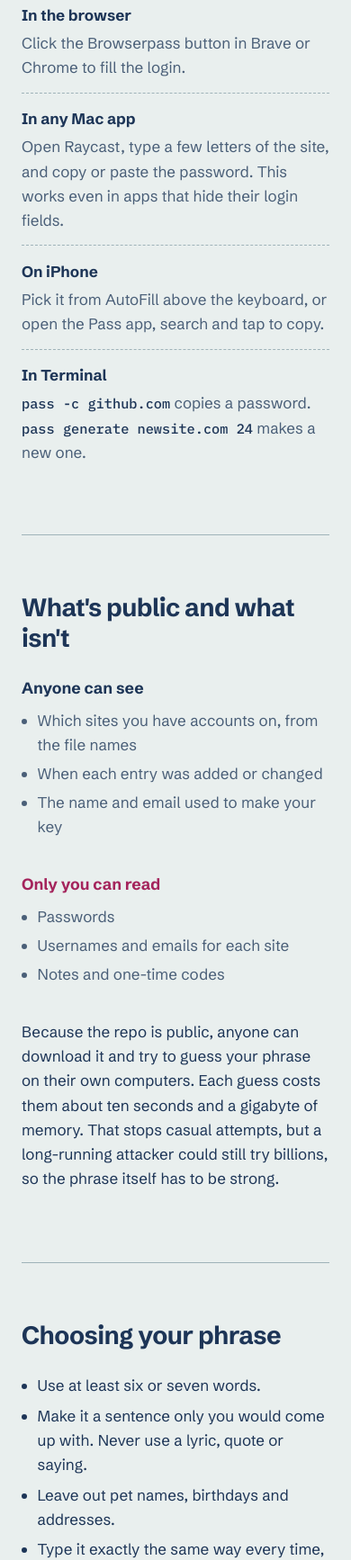
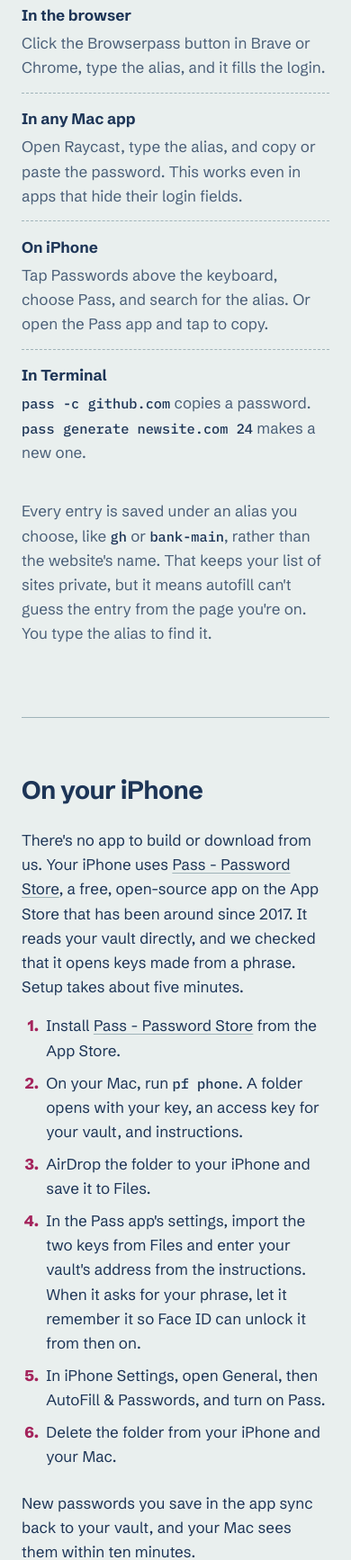
Before and after one commit to vutran1710/passfuck, a plain HTML site: page docs/index.html in a window 390 px wide. Shown: the part 1498-3232 px from the top of the page at 90% size. Drawn offline with Linux system fonts and the light colour scheme.

Commit message:
Aliases instead of site names; iPhone setup on the website; fix app repo URL format
- pf import asks for an alias per entry; the site stays encrypted inside
- pf phone writes the ssh:// URL form that Pass for iOS requires
- website and README explain the existing App Store app, verified against
  its GopenPGP v2.10.0-passforios library

Co-Authored-By: Claude Opus 5.5 <noreply@anthropic.com>

```diff
--- a/docs/index.html
+++ b/docs/index.html
@@ -94,6 +94,11 @@
   .split li { margin-bottom: .3rem; }
   .split .private h3 { color: var(--security); }
 
+  .note { margin-top: 1.5rem; color: var(--ink-soft); }
+  .note code, .phone code, p code { font: 500 .9em "IBM Plex Mono", monospace; color: var(--ink); }
+  ol.phone { margin: 0 0 1.5rem; padding-left: 1.4rem; max-width: var(--measure); }
+  ol.phone li { margin-bottom: .55rem; padding-left: .3rem; }
+  ol.phone li::marker { color: var(--security); font: 800 1em "Schibsted Grotesk", sans-serif; }
   .rules { margin: 0 0 1.5rem; padding-left: 1.1rem; max-width: var(--measure); }
   .rules li { margin-bottom: .4rem; }
   .example {
@@ -150,11 +155,26 @@
   <section>
     <h2>Where you use it</h2>
     <dl class="places">
-      <div class="place"><dt>In the browser</dt><dd>Click the Browserpass button in Brave or Chrome to fill the login.</dd></div>
-      <div class="place"><dt>In any Mac app</dt><dd>Open Raycast, type a few letters of the site, and copy or paste the password. This works even in apps that hide their login fields.</dd></div>
-      <div class="place"><dt>On iPhone</dt><dd>Pick it from AutoFill above the keyboard, or open the Pass app, search and tap to copy.</dd></div>
+      <div class="place"><dt>In the browser</dt><dd>Click the Browserpass button in Brave or Chrome, type the alias, and it fills the login.</dd></div>
+      <div class="place"><dt>In any Mac app</dt><dd>Open Raycast, type the alias, and copy or paste the password. This works even in apps that hide their login fields.</dd></div>
+      <div class="place"><dt>On iPhone</dt><dd>Tap Passwords above the keyboard, choose Pass, and search for the alias. Or open the Pass app and tap to copy.</dd></div>
       <div class="place"><dt>In Terminal</dt><dd><code>pass -c github.com</code> copies a password. <code>pass generate newsite.com 24</code> makes a new one.</dd></div>
     </dl>
+    <p class="note">Every entry is saved under an alias you choose, like <code>gh</code> or <code>bank-main</code>, rather than the website's name. That keeps your list of sites private, but it means autofill can't guess the entry from the page you're on. You type the alias to find it.</p>
+  </section>
+
+  <section id="iphone">
+    <h2>On your iPhone</h2>
+    <p>There's no app to build or download from us. Your iPhone uses <a href="https://apps.apple.com/app/pass-password-store/id1205820573">Pass - Password Store</a>, a free, open-source app on the App Store that has been around since 2017. It reads your vault directly, and we checked that it opens keys made from a phrase. Setup takes about five minutes.</p>
+    <ol class="phone">
+      <li>Install <a href="https://apps.apple.com/app/pass-password-store/id1205820573">Pass - Password Store</a> from the App Store.</li>
+      <li>On your Mac, run <code>pf phone</code>. A folder opens with your key, an access key for your vault, and instructions.</li>
+      <li>AirDrop the folder to your iPhone and save it to Files.</li>
+      <li>In the Pass app's settings, import the two keys from Files and enter your vault's address from the instructions. When it asks for your phrase, let it remember it so Face ID can unlock it from then on.</li>
+      <li>In iPhone Settings, open General, then AutoFill &amp; Passwords, and turn on Pass.</li>
+      <li>Delete the folder from your iPhone and your Mac.</li>
+    </ol>
+    <p>New passwords you save in the app sync back to your vault, and your Mac sees them within ten minutes.</p>
   </section>
 
   <section>
@@ -163,7 +183,7 @@
       <div>
         <h3>Anyone can see</h3>
         <ul>
-          <li>Which sites you have accounts on, from the file names</li>
+          <li>The aliases you give your entries, and how many there are</li>
           <li>When each entry was added or changed</li>
           <li>The name and email used to make your key</li>
         </ul>
@@ -171,12 +191,14 @@
       <div class="private">
         <h3>Only you can read</h3>
         <ul>
+          <li>Which website each entry is for</li>
           <li>Passwords</li>
-          <li>Usernames and emails for each site</li>
+          <li>Usernames and emails</li>
           <li>Notes and one-time codes</li>
         </ul>
       </div>
     </div>
+    <p>Pick aliases that mean something only to you. Renaming one later won't erase the old name, because the vault keeps its full history.</p>
     <p>Because the repo is public, anyone can download it and try to guess your phrase on their own computers. Each guess costs them about ten seconds and a gigabyte of memory. That stops casual attempts, but a long-running attacker could still try billions, so the phrase itself has to be strong.</p>
   </section>
 
@@ -196,7 +218,7 @@
 
 <footer>
   <div class="wrap">
-    <p>Built from free, open-source tools: <a href="https://www.passwordstore.org/">pass</a>, <a href="https://github.com/skeeto/passphrase2pgp">passphrase2pgp</a>, <a href="https://github.com/browserpass/browserpass-extension">Browserpass</a>, <a href="https://www.raycast.com/capipo/pass">Raycast Pass</a> and <a href="https://github.com/mssun/passforios">Pass for iOS</a>.</p>
+    <p>Built from free, open-source tools: <a href="https://www.passwordstore.org/">pass</a>, <a href="https://github.com/skeeto/passphrase2pgp">passphrase2pgp</a>, <a href="https://github.com/browserpass/browserpass-extension">Browserpass</a>, <a href="https://www.raycast.com/capipo/pass">Raycast Pass</a> and <a href="https://github.com/mssun/passforios">Pass - Password Store</a> for iPhone.</p>
     <p><a href="https://github.com/vutran1710/passfuck">Source code</a> and <a href="https://github.com/vutran1710/passfuck-vault">the vault</a> are on GitHub.</p>
   </div>
 </footer>
```
Also changed, not shown: 2 other files.
